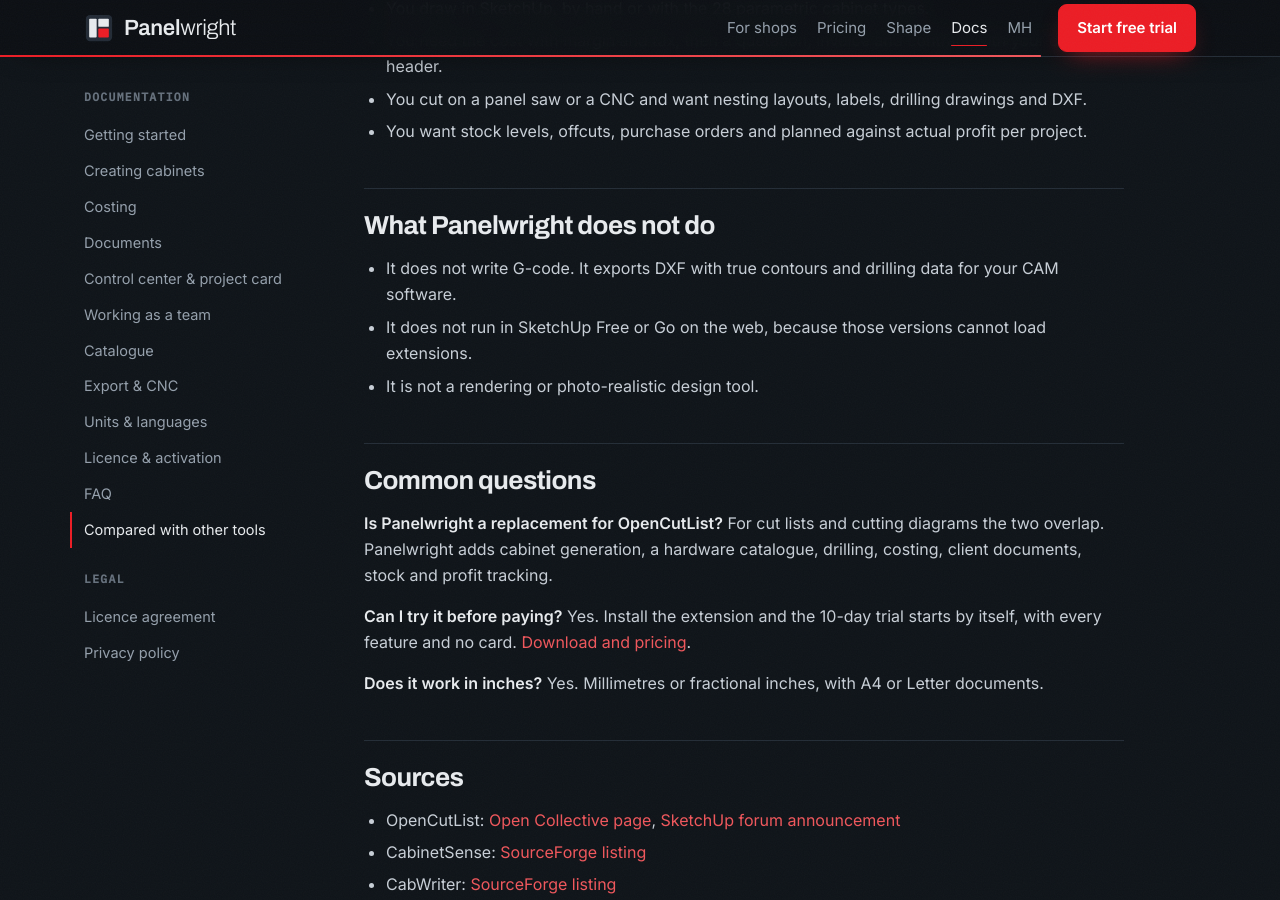
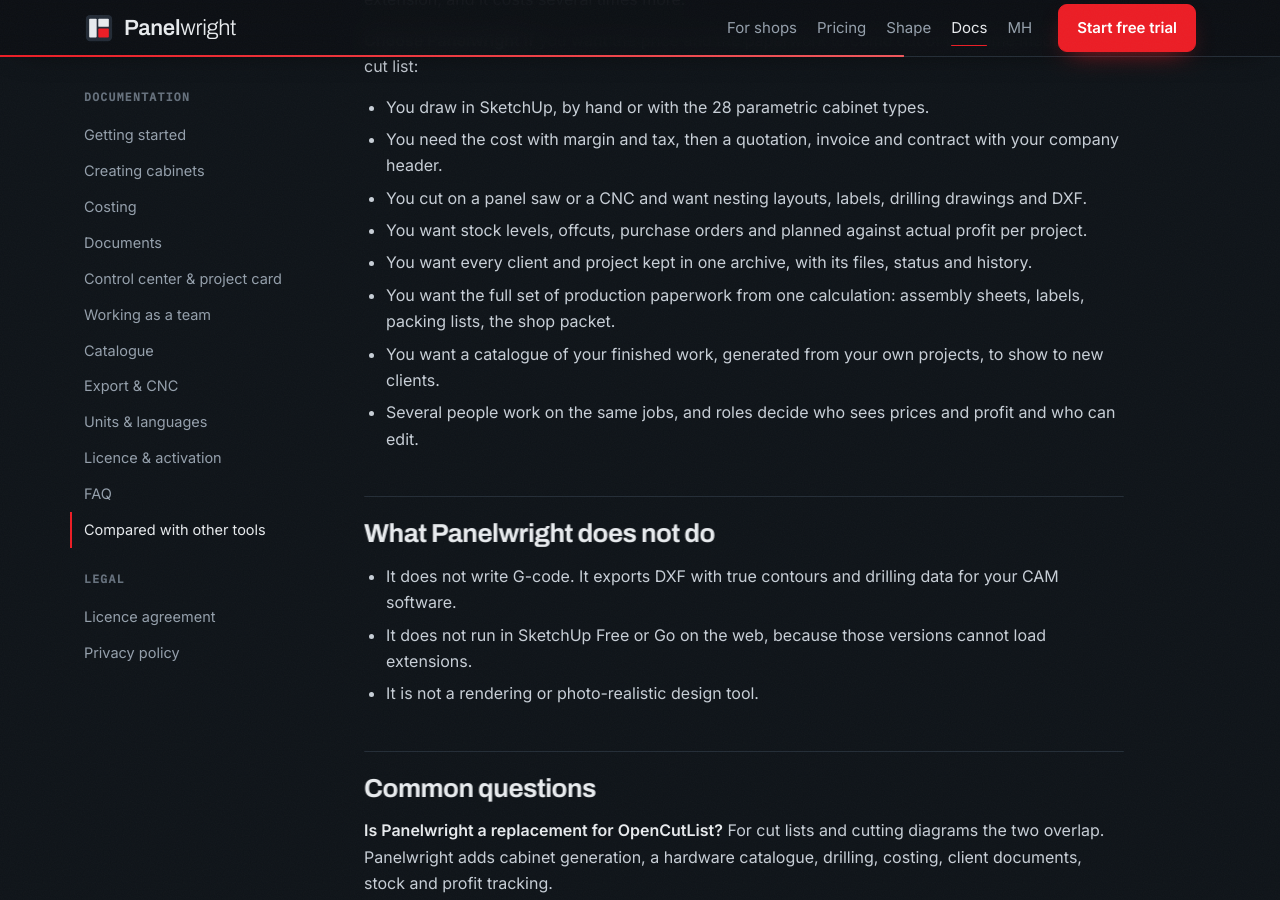
Before and after one commit to panaromastudio-dev/panelwright, a Jekyll site: the page built from docs/compare.md, in a window 1280 px wide and 900 px high, scrolled down 1654 px. Built offline with Jekyll 4.4.1, drawn with Linux system fonts in a browser that asks for light colours; some of the changed text lies outside the part shown.

Commit message:
Site: comparison page lists client archive, full shop paperwork, auto catalogue and team roles among Panelwright strengths
Co-Authored-By: Claude Fable 5.2 <noreply@anthropic.com>
Claude-Session: https://claude.ai/code/session_01AVt18xkzJ9H1D3JBy3SHjA

```diff
--- a/docs/compare.md
+++ b/docs/compare.md
@@ -14,7 +14,7 @@ It costs **$29 per month**, **$290 per year** or **$490 once**. The 10-day trial
 
 | Tool | What it is | Main focus | Public price | Trial |
 |---|---|---|---|---|
-| **Panelwright** | SketchUp extension | The whole job: cabinets, cut list, nesting, CNC DXF, costing, quotation, invoice, stock, profit | $29 / month, $290 / year or $490 once | 10 days, no card |
+| **Panelwright** | SketchUp extension | The whole job: cabinets, cut list, nesting, CNC DXF, costing, quotation, invoice, contract and every shop document, client and project archive, stock, profit, a client catalogue generated from your projects, team roles and permissions | $29 / month, $290 / year or $490 once | 10 days, no card |
 | **OpenCutList** | SketchUp extension, open source (GPLv3) | Cut lists, cutting diagrams, labels, cost and weight reports | No purchase price, funded by voluntary contributions | Not needed |
 | **CabinetSense** | SketchUp extension | Parametric cabinets, DXF for CAM, line boring, knock-down fasteners | From $25 / month | Yes |
 | **CabWriter** | SketchUp extension | Parametric cabinet drawing, cut lists, part labels, CNC export | From $95 once, free version available | Yes |
@@ -37,6 +37,10 @@ Prices and features of other products come from their public listings in Novembe
 - You need the cost with margin and tax, then a quotation, invoice and contract with your company header.
 - You cut on a panel saw or a CNC and want nesting layouts, labels, drilling drawings and DXF.
 - You want stock levels, offcuts, purchase orders and planned against actual profit per project.
+- You want every client and project kept in one archive, with its files, status and history.
+- You want the full set of production paperwork from one calculation: assembly sheets, labels, packing lists, the shop packet.
+- You want a catalogue of your finished work, generated from your own projects, to show to new clients.
+- Several people work on the same jobs, and roles decide who sees prices and profit and who can edit.
 
 ## What Panelwright does not do
 
```
Also changed, not shown: docs/mn/compare.md (+5 -1 lines).
